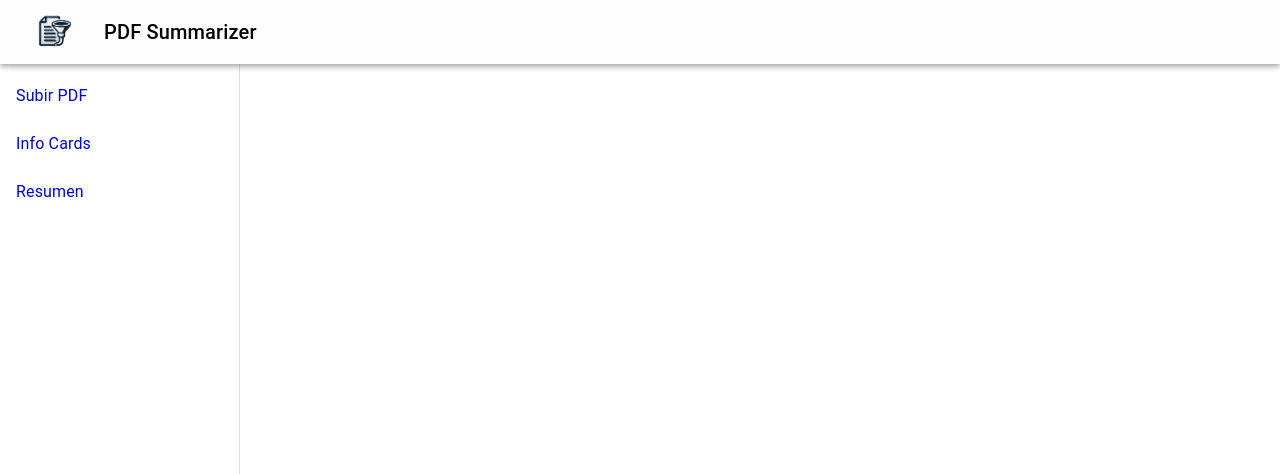
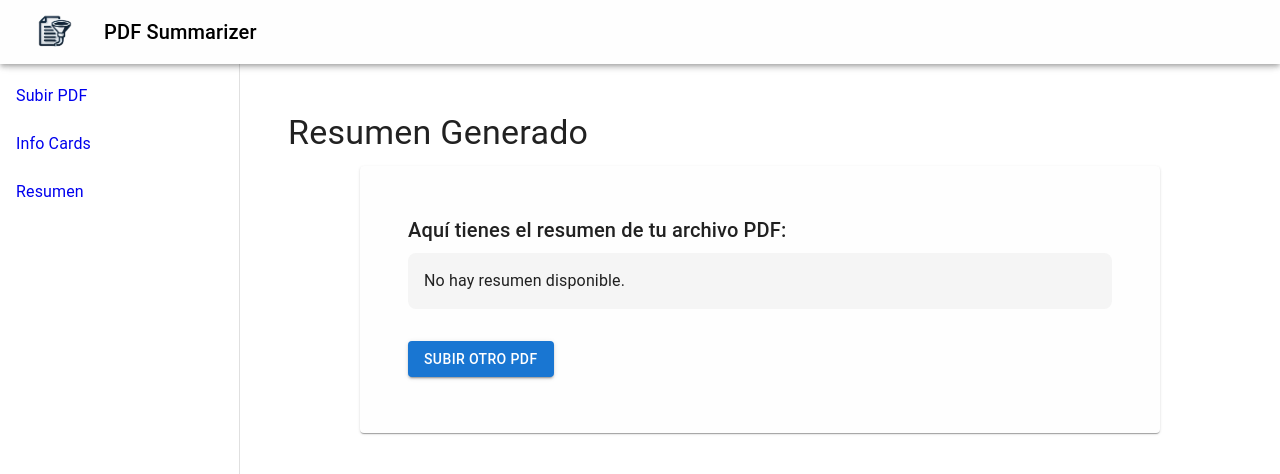
Before and after one commit to AlejandroMarroquin18/Proyecto1-PI, a React (Vite) app in the folder Frontend/: page /resumen in a window 1280 px wide. Shown: the top 474 px of the page. Built offline with nearby package versions, Linux system fonts and the light colour scheme.

Commit message:
Pequeña correcion navegacion

```diff
--- a/Frontend/src/pages/SummaryPage.jsx
+++ b/Frontend/src/pages/SummaryPage.jsx
@@ -1,24 +1,23 @@
 import React from "react";
-import { useLocation, useNavigate } from "react-router-dom";
 import { Box, Typography, Card, CardContent, Button } from "@mui/material";
+import { useNavigate, useLocation } from "react-router-dom";
 
 const SummaryPage = () => {
   const navigate = useNavigate();
-  const location = useLocation(); // Acceder al estado pasado a través de la navegación
+  const location = useLocation();
 
-  // Obtener el resumen desde location.state
   const resumen = location.state?.ideasPrincipales?.resumen || [];
 
-  // Si no hay resumen en el estado, redirige al usuario de vuelta a la página de subida
-  if (!resumen.length) {
+  // Si no hay resumen, redirige al usuario de vuelta a la página de subida
+  if (!resumen.lenght) {
     navigate("/upload");
-    return null; // Aseguramos que la página no siga renderizando si no hay resumen
   }
 
   return (
     <Box sx={{ flexGrow: 1, p: 3 }}>
       <Typography variant="h4" gutterBottom>
         Resumen Generado
+        {/*resumen*/}
       </Typography>
       <Card sx={{ backgroundColor: "#FEFEFE", maxWidth: 800, margin: "auto", p: 4 }}>
         <CardContent>
```
